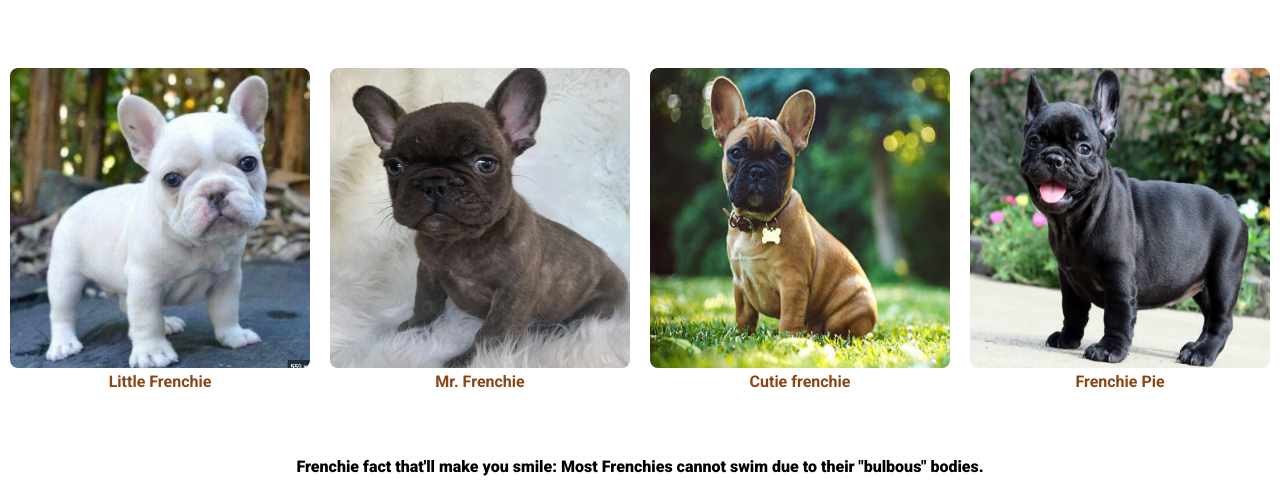
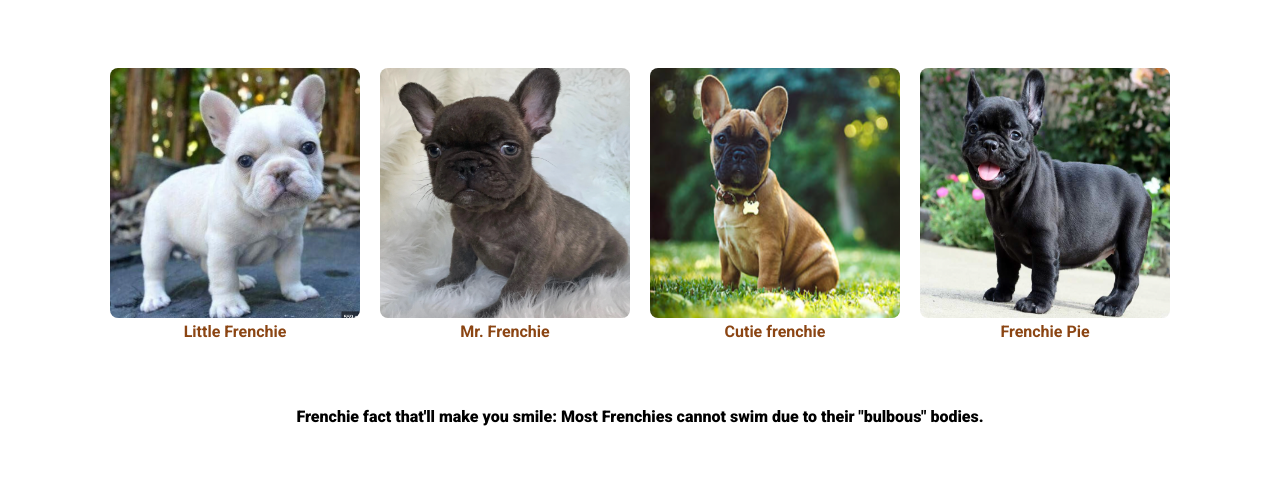
Before and after one commit to allyg3/landing-page, a plain HTML site: page index.html in a window 1280 px wide. Shown: the part 675-1167 px from the top of the page. After the commit the page ends 1117 px from the top, so only its background shows below. Drawn offline with Linux system fonts and the light colour scheme.

Commit message:
Add files via upload
adjust size of images in "empty-shell" container.

```diff
--- a/styles.css
+++ b/styles.css
@@ -93,10 +93,11 @@ justify-content: center;
 align-items: center;
 }
 .shell{
-width: 300px;
-height: 300px;
+width: 250px;
+height: 250px;
 border-radius: 8px;
 gap: 10px;
+align-content: space-around;
 }
 .text{
 color: saddlebrown;
@@ -135,5 +136,4 @@ footer {
     justify-content: center;
     background: #eee;
     border-top: 50px white solid;
-
   }
```
